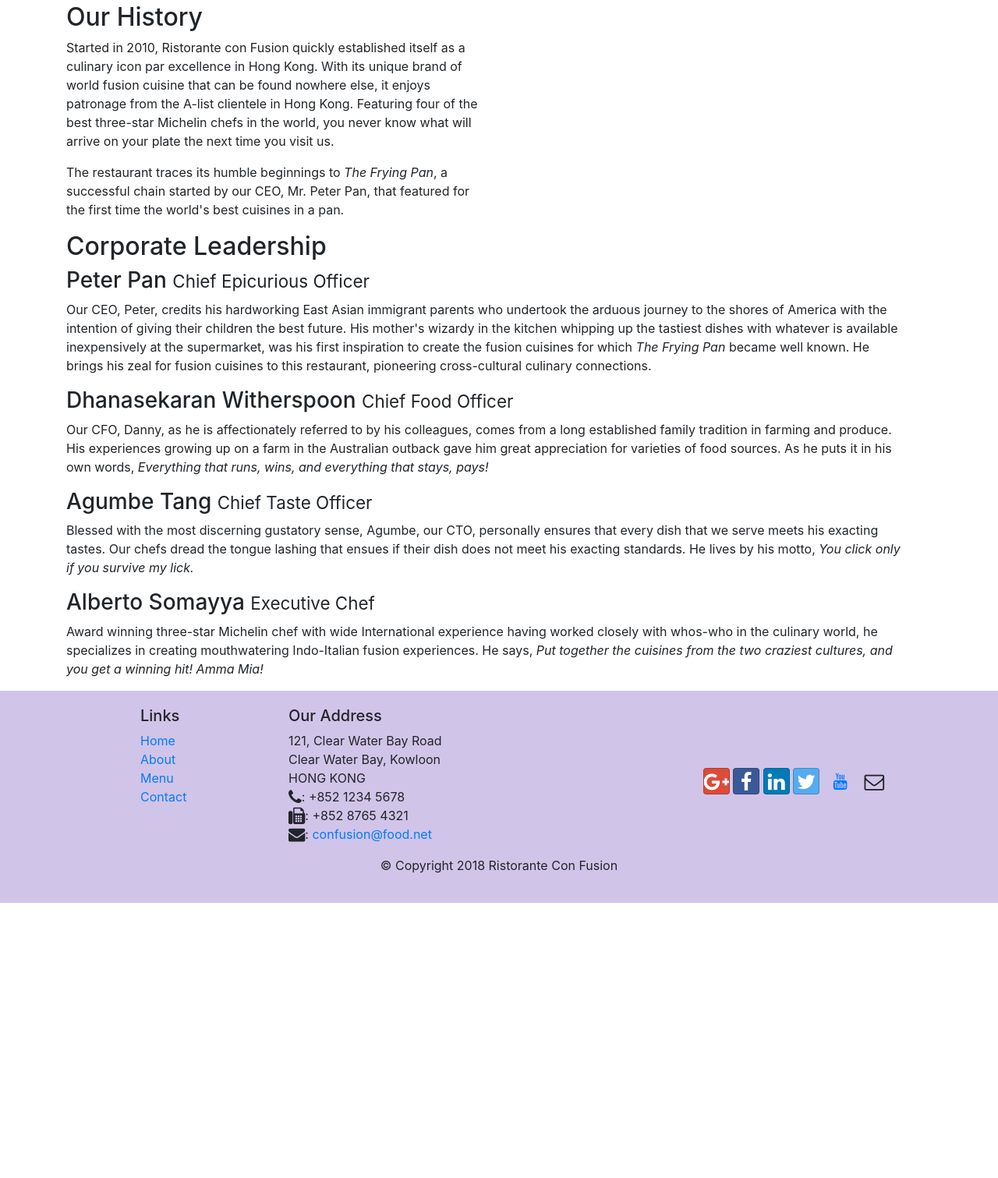
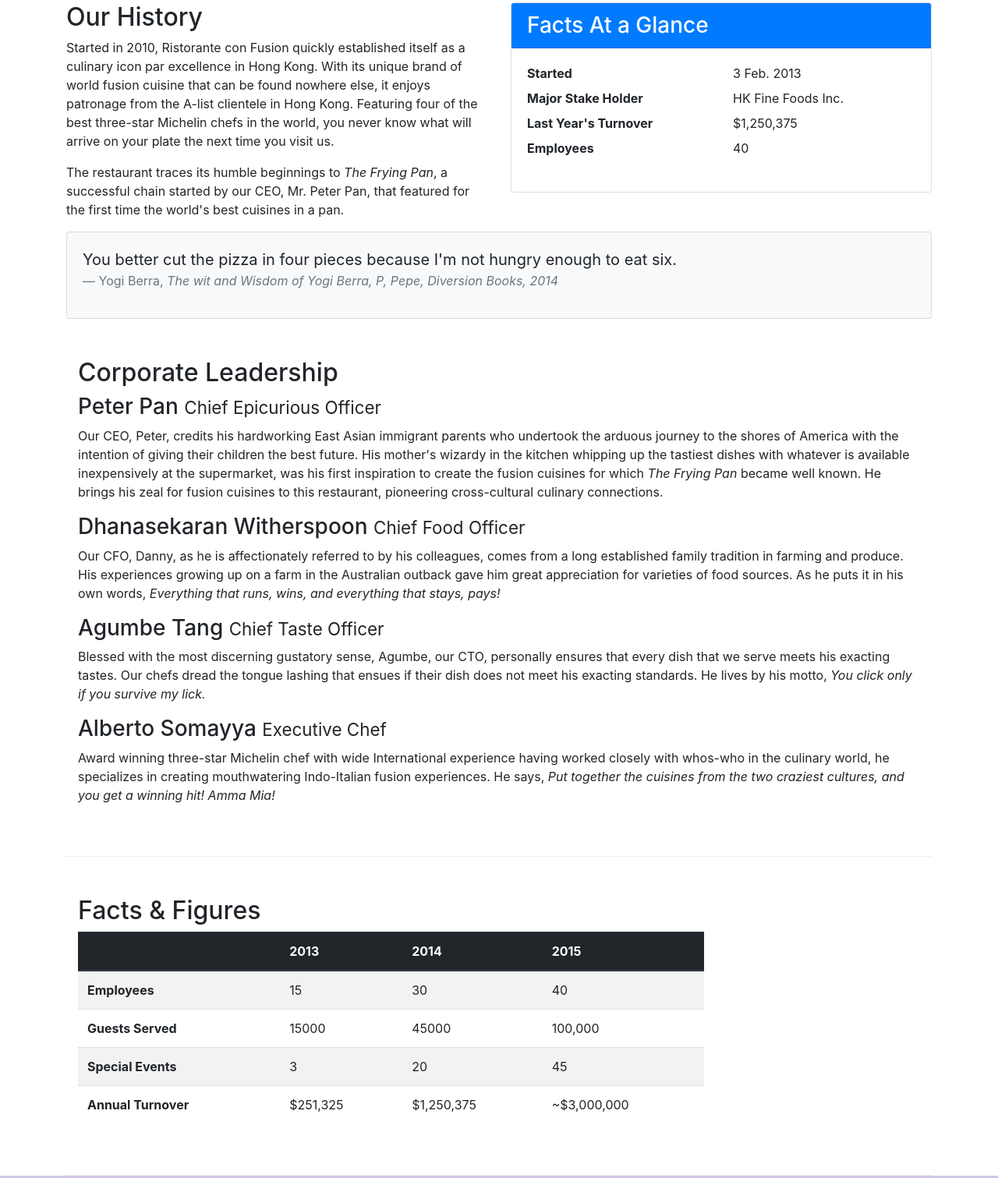
Before and after one commit to CZAMBARE/React_Coursera_Project, a website: page aboutus.html in a window 1280 px wide. Shown: the part 462-1973 px from the top of the page at 78% size. Before the commit the page ends 1620 px from the top, so only its background shows below. Drawn offline with nearby package versions, Linux system fonts and the light colour scheme.

Commit message:
Cards Table added in about section

```diff
--- a/aboutus.html
+++ b/aboutus.html
@@ -66,13 +66,44 @@
                 <p>Started in 2010, Ristorante con Fusion quickly established itself as a culinary icon par excellence in Hong Kong. With its unique brand of world fusion cuisine that can be found nowhere else, it enjoys patronage from the A-list clientele in Hong Kong.  Featuring four of the best three-star Michelin chefs in the world, you never know what will arrive on your plate the next time you visit us.</p>
                 <p>The restaurant traces its humble beginnings to <em>The Frying Pan</em>, a successful chain started by our CEO, Mr. Peter Pan, that featured for the first time the world's best cuisines in a pan.</p>
             </div>
+            <div class="col-sm">
+                <div class="card">
+                    <h3 class="card-header bg-primary text-white"> Facts At a Glance</h3>
+                    <div class="card-body">
+                        <dl class="row">
+                            <dt class="col-6">Started</dt>
+                            <dd class="col-6">3 Feb. 2013</dd>
+                            <dt class="col-6">Major Stake Holder</dt>
+                            <dd class="col-6">HK Fine Foods Inc.</dd>
+                            <dt class="col-6">Last Year's Turnover</dt>
+                            <dd class="col-6">$1,250,375</dd>
+                            <dt class="col-6">Employees</dt>
+                            <dd class="col-6">40</dd>
+                        </dl>
+                    </div>
+                </div>
+            </div>
+            <div class="col-12">
+                <div class="card card-body bg-light">
+                    <blockquote class="blockquote">
+                        <p class="mb-0">You better cut the pizza in four pieces
+                            because I'm not hungry enough to eat six.
+                        </p>
+                        <footer class="blockquote-footer">Yogi Berra,
+                            <cite title="SourceTitle" > The wit and Wisdom of
+                                Yogi Berra, P, Pepe, Diversion Books, 2014
+                            </cite>
+                        </footer>
+                    </blockquote>
+                </div>
+            </div>
             <div>
             </div>
         </div>
 
 
-        <div class="row col-12">
-            <div>
+        <div class="row row-content ">
+            <div class="col-12">
                 <h2>Corporate Leadership</h2>
                 <h3>Peter Pan <small>Chief Epicurious Officer</small></h3>
                 <p class="d-none d-sm-block">Our CEO, Peter, credits his hardworking East Asian immigrant parents who undertook the arduous journey to the shores of America with the intention of giving their children the best future. His mother's wizardy in the kitchen whipping up the tastiest dishes with whatever is available inexpensively at the supermarket, was his first inspiration to create the fusion cuisines for which <em>The Frying Pan</em> became well known. He brings his zeal for fusion cuisines to this restaurant, pioneering cross-cultural culinary connections.</p>
@@ -84,6 +115,50 @@
                 <p class="d-none d-sm-block">Award winning three-star Michelin chef with wide International experience having worked closely with whos-who in the culinary world, he specializes in creating mouthwatering Indo-Italian fusion experiences. He says, <em>Put together the cuisines from the two craziest cultures, and you get a winning hit! Amma Mia!</em></p>
             </div>
        </div>
+       <div class="row row-content ">
+         <div class="col-12 col-sm-9">
+            <h2>Facts &amp; Figures</h2>
+            <div class="table-responsive">
+                <table class="table table-striped">
+                    <thead class="thead-dark">
+                        <tr>
+                            <th>&nbsp;</th>
+                            <th>2013</th>
+                            <th>2014</th>
+                            <th>2015</th>
+                        </tr>
+                    </thead>
+                    <tbody>
+                        <tr>
+                            <th>Employees</th>
+                            <td>15</td>
+                            <td>30</td>
+                            <td>40</td>
+                        </tr>
+                        <tr>
+                            <th>Guests Served</th>
+                            <td>15000</td>
+                            <td>45000</td>
+                            <td>100,000</td>
+                        </tr>
+                        <tr>
+                            <th>Special Events</th>
+                            <td>3</td>
+                            <td>20</td>
+                            <td>45</td>
+                        </tr>
+                        <tr>
+                            <th>Annual Turnover</th>
+                            <td>$251,325</td>
+                            <td>$1,250,375</td>
+                            <td>~$3,000,000</td>
+                        </tr>
+                    </tbody>
+                </table>
+            </div>
+         </div>
+        </div>
+
 
     </div>
 
```
